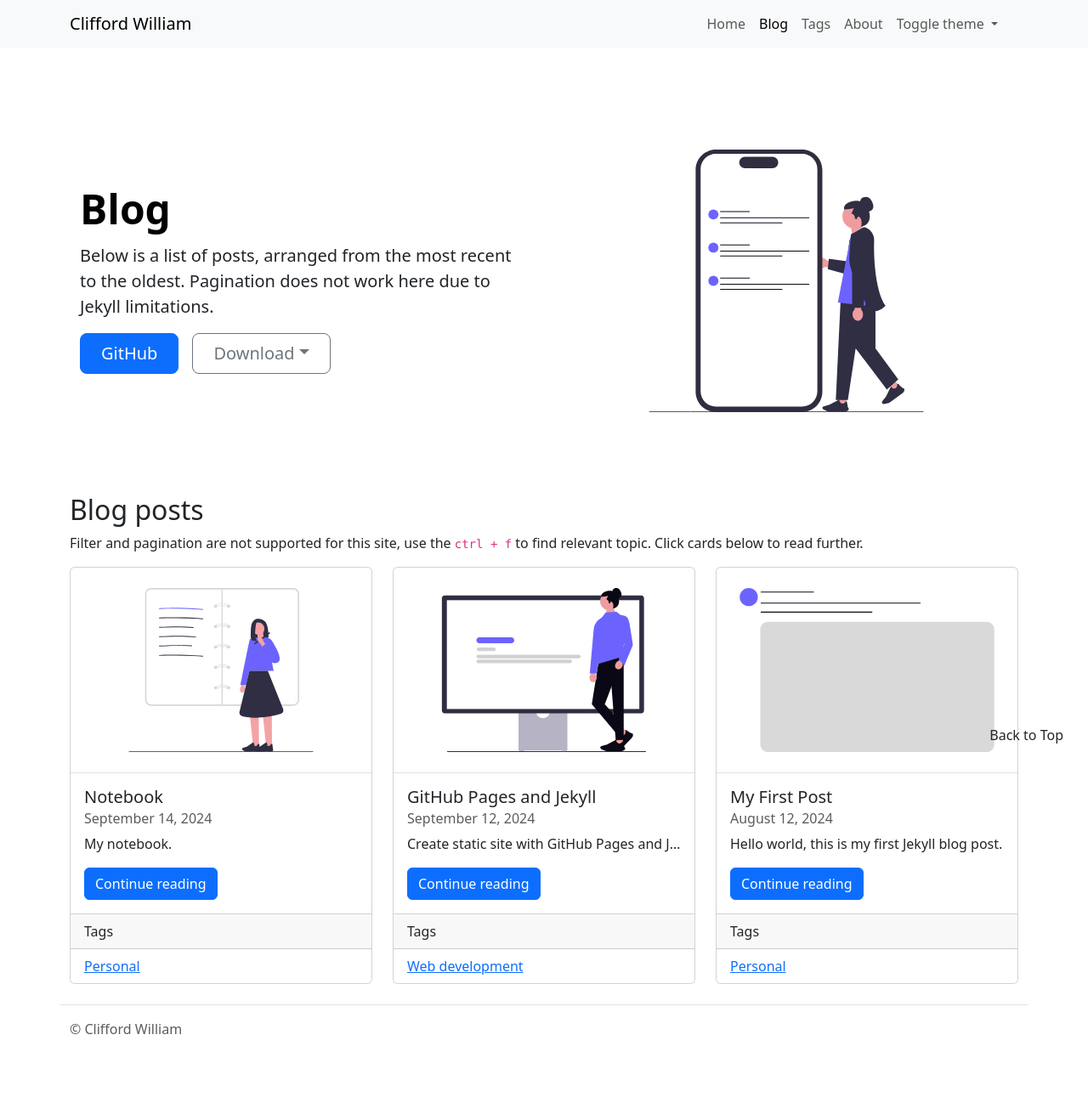
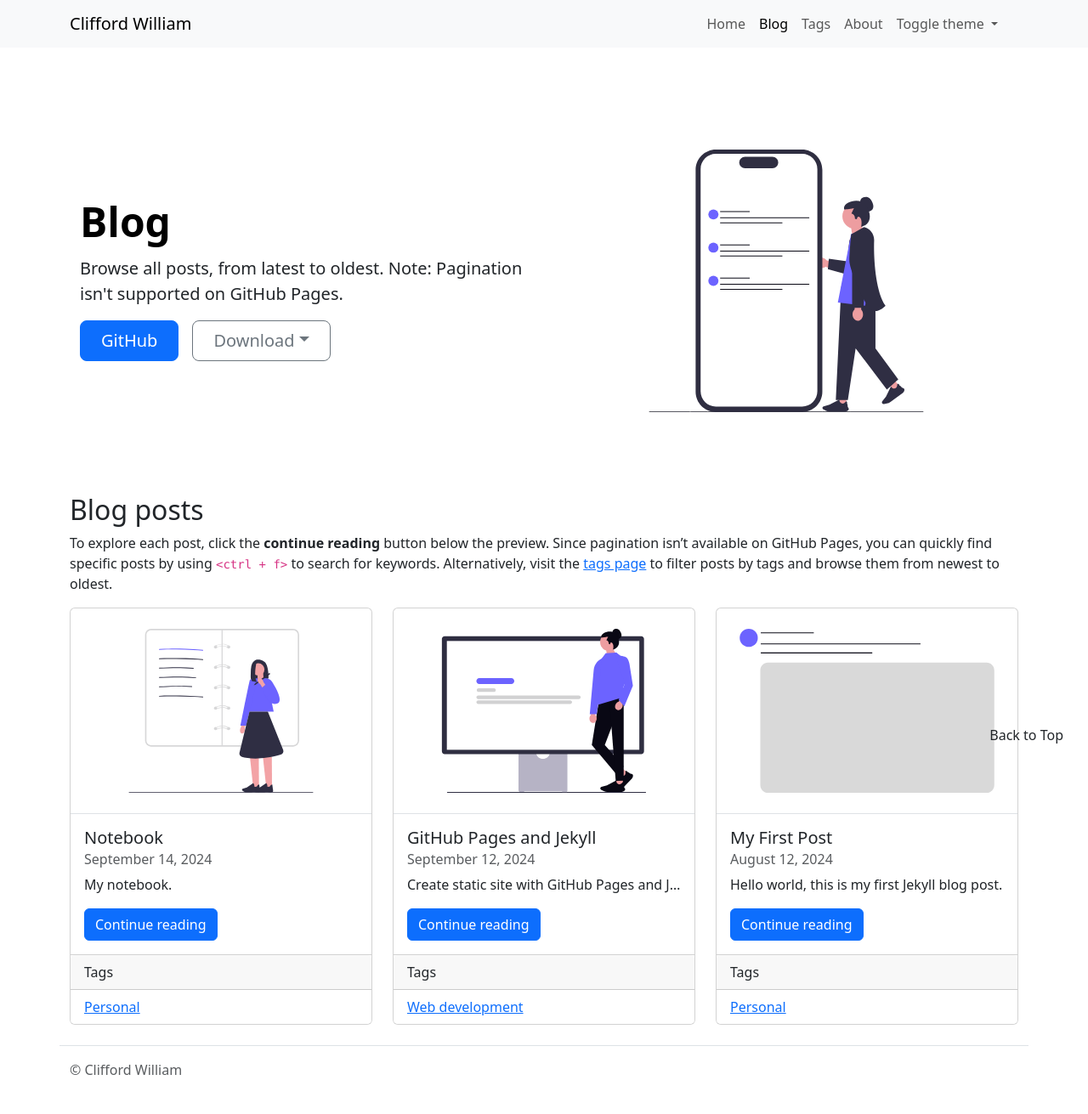
Before and after one commit to cliffordwilliam/my_archive, a Jekyll site: the page built from blog.md, in a window 1280 px wide. Shown: the whole page at 85% size. Built offline with Jekyll 4.4.1, drawn with Linux system fonts in a browser that asks for light colours; before the commit the page ends 1263 px from its top, so only the background shows below that.

Commit message:
update content

```diff
--- a/blog.md
+++ b/blog.md
@@ -1,12 +1,12 @@
 ---
 title: Blog
-description: "Below is a list of posts, arranged from the most recent to the oldest. Pagination does not work here due to Jekyll limitations."
+description: "Browse all posts, from latest to oldest. Note: Pagination isn't supported on GitHub Pages."
 thumbnail: "undraw_undraw_posts_givd_-1-_5vi7.svg"
 ---
 
 ## Blog posts
 
-Filter and pagination are not supported for this site, use the `ctrl + f` to find relevant topic. Click cards below to read further.
+To explore each post, click the **continue reading** button below the preview. Since pagination isn't available on GitHub Pages, you can quickly find specific posts by using <code>&lt;ctrl + f&gt;</code> to search for keywords. Alternatively, visit the [tags page]({{ site.baseurl }}{{ site.data.navigation.navigations[2].url }}) to filter posts by tags and browse them from newest to oldest.
 
 <div class="row row-cols-1 row-cols-md-3 g-4">
   {% for post in site.posts %}
```
